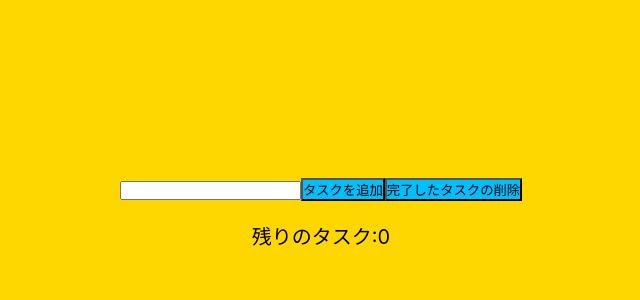
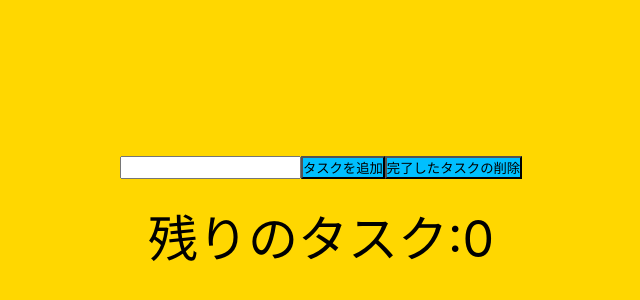
Before and after one commit to masa2513/TodoLIst, a React (Create React App) app: page / in a window 1280 px wide. Shown: the part 212-512 px from the top of the page, without its empty margins (319-959 px from the left). Built offline with nearby package versions, Linux system fonts and the light colour scheme.

Commit message:
文字の大きさを直した

```diff
--- a/src/App.css
+++ b/src/App.css
@@ -26,5 +26,9 @@
 }
 
 .task {
+  display: flex;
+}
 
+.todolist {
+  font-size: 50px;
 }
```
